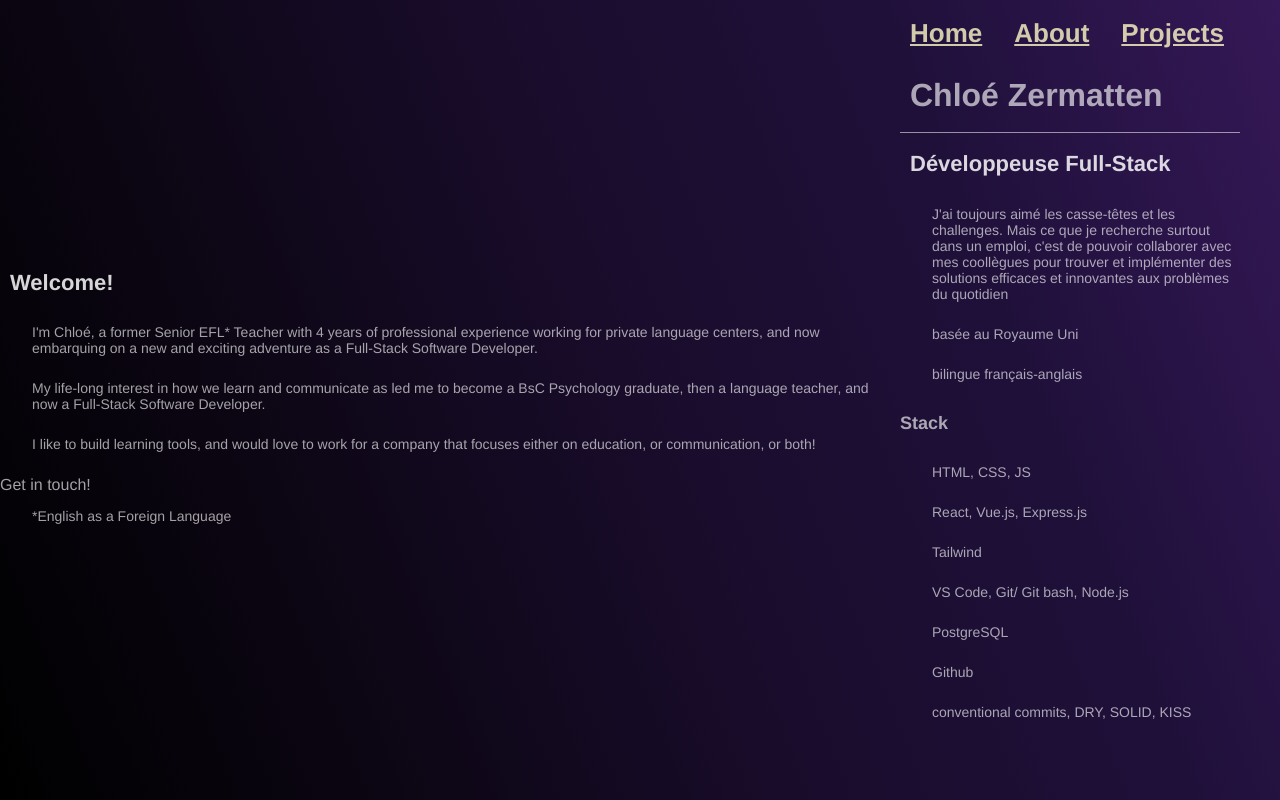
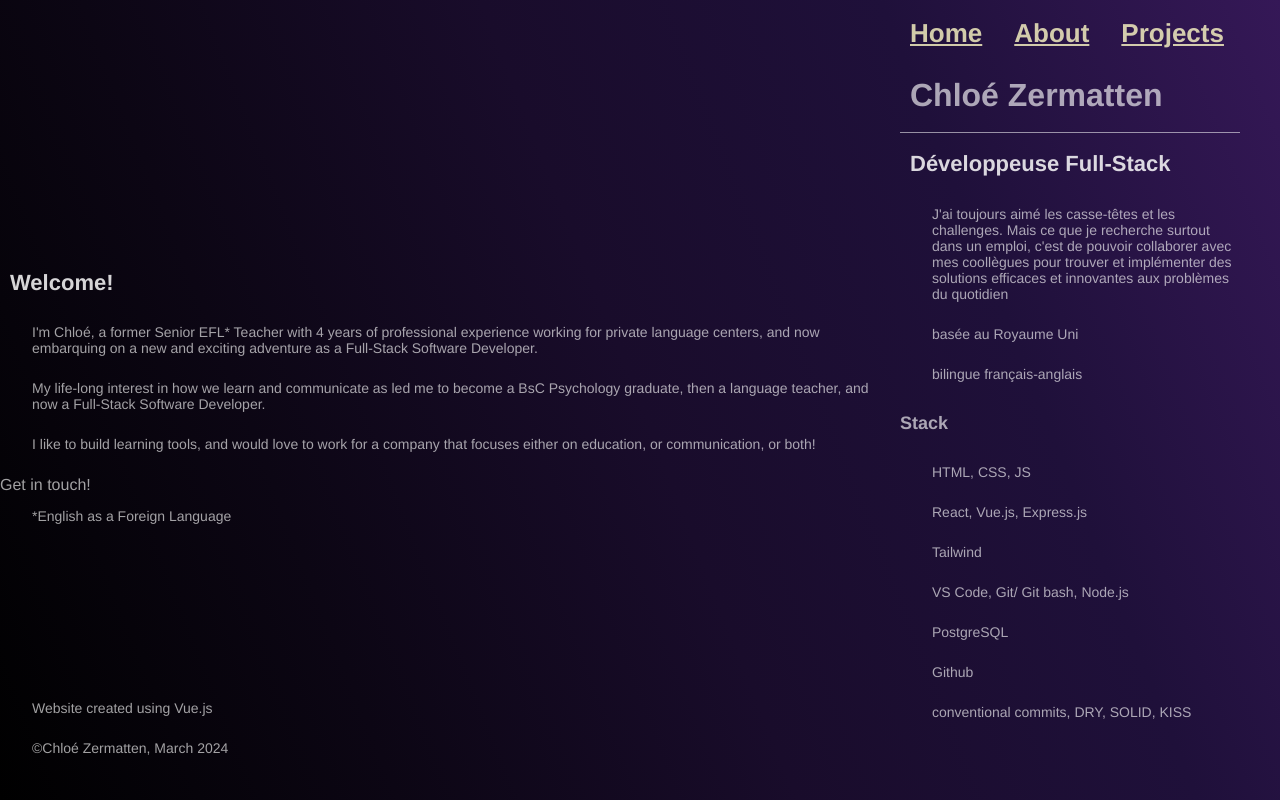
Before and after one commit to Chloe070196/my-portfolio, a Vue app: page / in a window 1280 px wide. Built offline with nearby package versions, Linux system fonts and the light colour scheme.

Commit message:
feat: website info section

```diff
--- a/src/App.vue
+++ b/src/App.vue
@@ -7,8 +7,17 @@ import RightAside from './components/RightAside.vue';
   <RightAside />
   <main>
     <RouterView />
+    <div class="website-info">
+        <p>Website created using Vue.js</p>
+        <p>©Chloé Zermatten, March 2024</p>
+      </div>
   </main>
 </template>
 <style>
     @import './style.css';
+    .website-info {
+        position: absolute;
+        bottom: 20px;
+        left: 0;
+    }
 </style>
```
